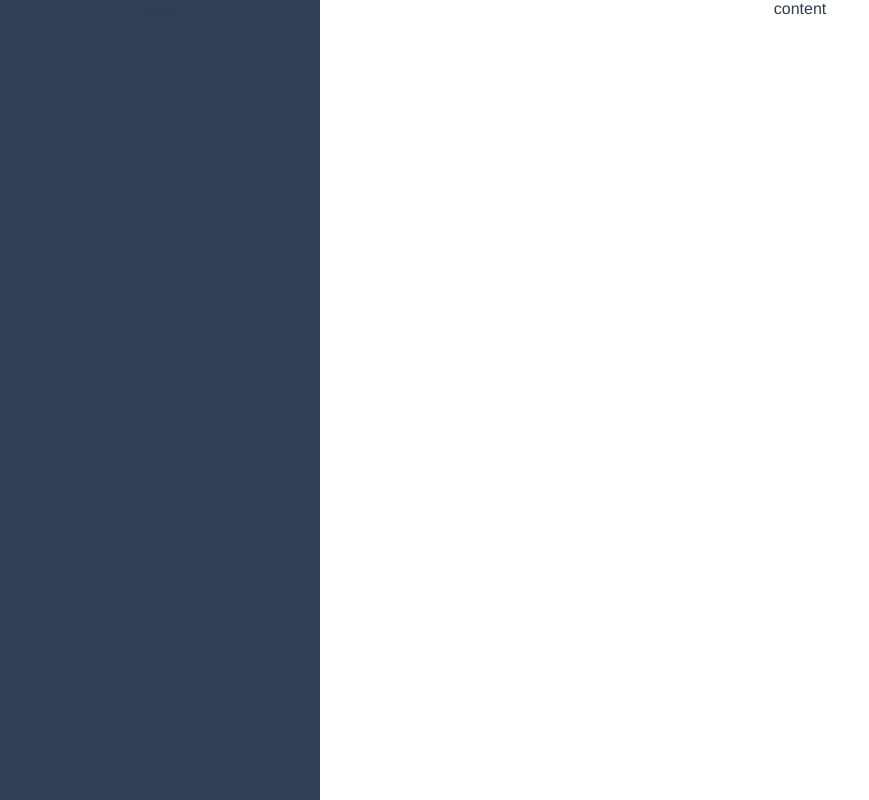
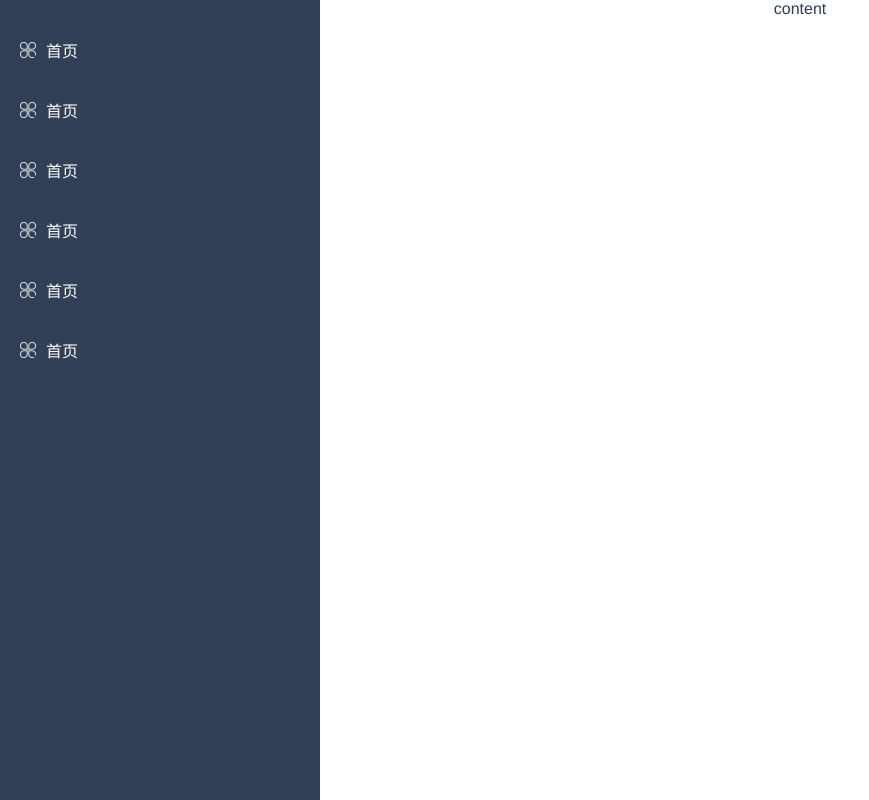
Before and after one commit to omsGroup/oms, a Vue app: page /#/layout in a window 1280 px wide. Shown: the whole page, without its empty margins (0-869 px from the left). Built offline with nearby package versions, Linux system fonts and the light colour scheme.

Commit message:
内容页，左侧侧边栏

```diff
--- a/src/components/aside.vue
+++ b/src/components/aside.vue
@@ -1,7 +1,36 @@
 <template>
-    <div class="aside-pages">aside</div>
+    <div class="aside-pages">
+        <ul>
+            <li>
+                <span class="iconfont icon-all"></span>
+                <span class="aside-name">首页</span>
+            </li>
+            <li>
+                <span class="iconfont icon-all"></span>
+                <span class="aside-name">首页</span>
+            </li>
+            <li>
+                <span class="iconfont icon-all"></span>
+                <span class="aside-name">首页</span>
+            </li>
+            <li>
+                <span class="iconfont icon-all"></span>
+                <span class="aside-name">首页</span>
+            </li>
+            <li>
+                <span class="iconfont icon-all"></span>
+                <span class="aside-name">首页</span>
+            </li>
+            <li>
+                <span class="iconfont icon-all"></span>
+                <span class="aside-name">首页</span>
+            </li>
+        </ul>
+    </div>
 </template>
 <script>
+import Vue from 'vue';
+
 export default{
     data(){
         return {
@@ -14,5 +43,24 @@ export default{
 }
 </script>
 <style lang="less">
-
+    .aside-pages{
+        width: 100%;
+        height: 100%;
+        ul{
+            margin: 0;
+            padding: 20px 0 0 0;
+           li{
+            color: #fff;
+            display: flex;
+            align-items: center;
+            height: 60px;
+            padding-left:20px;
+            cursor: pointer;
+            .aside-name{
+                margin-left: 10px;
+                font-size: 16px;
+            }
+        }
+        }
+    }
 </style>
--- a/src/components/layout.vue
+++ b/src/components/layout.vue
@@ -1,11 +1,19 @@
 <template>
     <div class="layout-pages">
-        <div class="layout-aside">aside</div>
+        <div class="layout-aside">
+            <Aside/>
+        </div>
         <div class="layout-content">content</div>
     </div>
 </template>
 <script>
+import Vue from 'vue';
+import Aside from './aside.vue'
+
 export default {
+    components:{
+        Aside
+    },
     data() {
         return {
 
--- a/src/main.js
+++ b/src/main.js
@@ -6,6 +6,7 @@ import router from './router'
 import './assets/common.less'
 import ElementUI from 'element-ui';
 import 'element-ui/lib/theme-chalk/index.css';
+import './assets/icon/iconfont.css'
 
 Vue.use(ElementUI)
 Vue.config.productionTip = false
```
